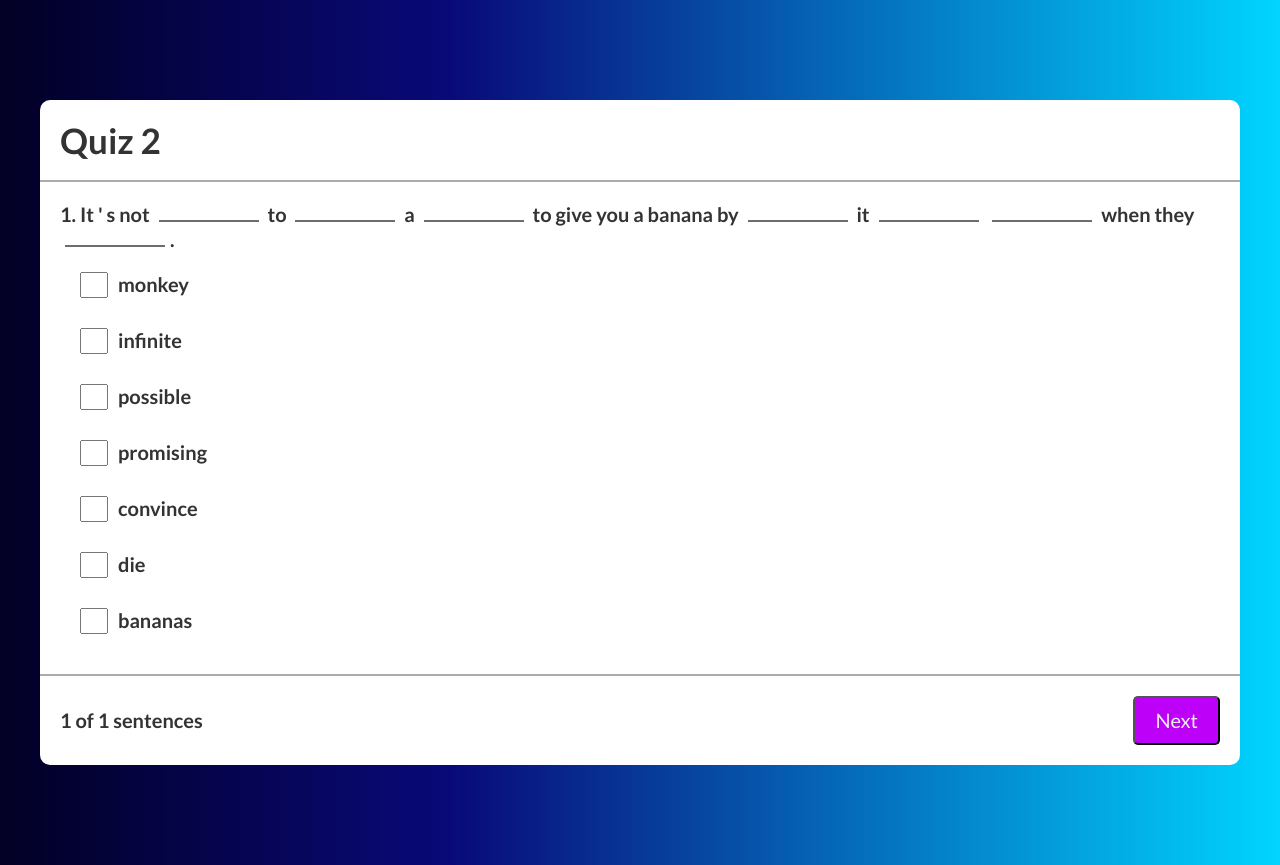
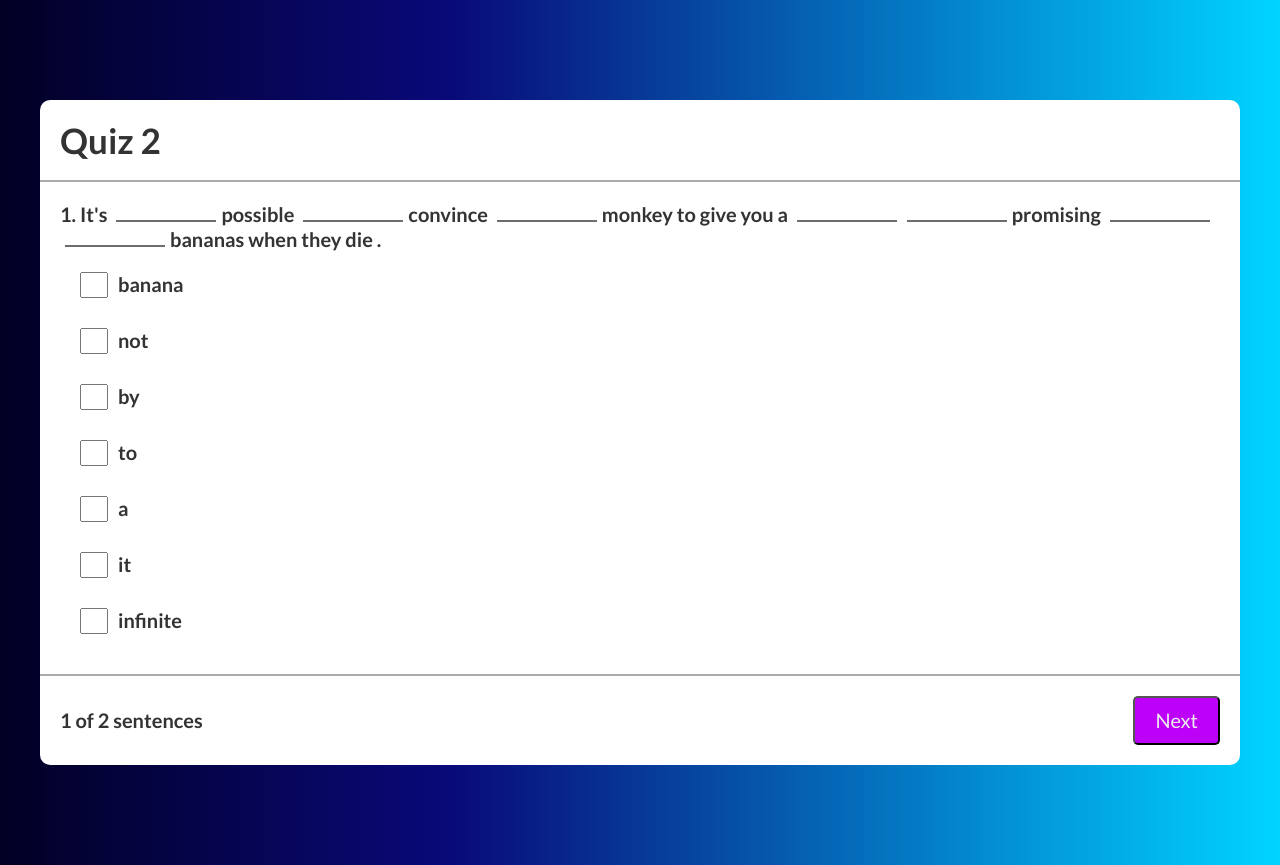
Before and after one commit to dev-raymund/Quiz, a React (Vite) app: page / in a window 1280 px wide. Built offline with nearby package versions, Linux system fonts and the light colour scheme.

Commit message:
WIP: Random words logic

```diff
--- a/src/App.jsx
+++ b/src/App.jsx
@@ -1,5 +1,5 @@
 import React from 'react'
-import Quiz_1 from './Components/Quiz/Quiz_1'
+// import Quiz_1 from './Components/Quiz/Quiz_1'
 import Quiz_2 from './Components/Quiz/Quiz_2'
 
 const App = () => {
--- a/src/Components/Quiz/Quiz_2.jsx
+++ b/src/Components/Quiz/Quiz_2.jsx
@@ -1,4 +1,4 @@
-import React, { useState } from 'react'
+import React, { useState, useEffect } from 'react'
 import './Quiz.css'
 import { sentences } from '../../assets/quiz_data_2'
 
@@ -6,44 +6,50 @@ const Quiz_2 = () => {
 
     let [index, setIndex] = useState(0)
     let [sentence, setSentence] = useState(sentences[index])
-    let [answer, setAnswer] = useState(null)
-    // let [lock, setLock] = useState(false) // Lock answer after click
+    let [words, setWords] = useState([])
+    let [answer, setAnswer] = useState([])
     let [score, setScore] = useState(0)
     let [result, setResult] = useState(false)
 
-    // const explodedSentence = sentence.sentence.split(' ')
-    const explodedSentence = sentence.sentence.split(/\b|[,.\s]/)
-    const words = sentence.words
-    const answerTemp = []
+    // Returns a half random item in array
+    const getRandomItems = (array) => {
 
-    const structuredSentence = () => {
+        const countItems = array.length
+        const randomItems = []
 
-        if (sentence.words && sentence.words.length > 0) {
+        for (let i = 0; i < countItems / 2; i++) {
+            const randomIndex = Math.floor(Math.random() * countItems)
 
-            const replacedSentence = explodedSentence.map((word, index) => {
-                if (sentence.words.includes(word)) {
-                    return <span className={`blank w-100 word item-${index}`} key={index}></span>
-                } else {
-                    return <span key={index}>{word} </span>
-                }
-            })
-            return replacedSentence
-
-        } else {
-            return sentence
+            if(!randomItems.includes(array[randomIndex])) {
+                randomItems.push(array[randomIndex])
+            }
         }
-
+        return randomItems
     }
 
     const compareArrays = (a, b) => {
         return JSON.stringify(a) === JSON.stringify(b);
     }
 
-    const next = () => {
+    const mapItemsInArray = (array, items) => {
+        return items.map(item => array.indexOf(item));
+    }
+
+    const sortNumbers = (array) => {
+        return array.sort((a, b) => {
+            return a - b
+        })
+    }
+
+    const explodedSentence = sentence.split(' ')
+    const mergedRandomWords = getRandomItems(explodedSentence)
+    const answerTemp = []
+
+    const next = (words) => {
 
         // setLock(true)
 
-        if(compareArrays(sentence.words, answerTemp)) {
+        if(compareArrays(words, answerTemp)) {
             setScore(prev => prev + 1)
         }
 
@@ -72,16 +78,40 @@ const Quiz_2 = () => {
         setResult(false)
     }
 
+    const structuredSentence = () => {
 
-    const wordsBlankIndex = () => {
-        return words.map(word => explodedSentence.indexOf(word));
+        if (words && words.length > 0) {
+
+            const checkedWords = []
+
+            return explodedSentence.map((word, index) => {
+
+                if(checkedWords.includes(word)) {
+
+                    return <span key={index}>{word} </span>
+
+                } else {
+
+                    checkedWords.push(word)
+
+                    if (words.includes(word)) {
+                        return <span className={`blank w-100 word item-${index}`} key={index}></span>
+                    } else {
+                        return <span key={index}>{word} </span>
+                    }
+                }
+
+            })
+
+        }
     }
 
     const populateAnswer = (e, word) => {
 
         const inputValue = e.target.value - 1
+        const wordIndex = mapItemsInArray(explodedSentence, words)
 
-        const wordIndex = wordsBlankIndex()[inputValue]
+        sortNumbers(wordIndex)
 
         if(undefined !== wordIndex) {
 
@@ -91,9 +121,16 @@ const Quiz_2 = () => {
 
             answerTemp.splice(inputValue, 0, word)
 
-            document.querySelector(`.word.item-${wordIndex}`).textContent = word
+            const checkSpan = document.querySelector(`.word.item-${wordIndex[inputValue]}`)
+            if(checkSpan) {
+                checkSpan.textContent = word
+            }
         }
     }
+
+    useEffect(() => {
+        setWords(mergedRandomWords)
+    }, [])
 
     return (
         <div className='container pt-100 pb-100'>
@@ -112,7 +149,7 @@ const Quiz_2 = () => {
                             <div>
                                 <h2 className='text-black'>{index + 1}. {structuredSentence()}.</h2>
                                 <ul className='pl-20'>
-                                    {sentence.shuffleWords.map((word, index) =>
+                                    {words.map((word, index) =>
                                         <li
                                             className={`word-item text-black flex gap-10`}
                                             key={word}
@@ -144,7 +181,7 @@ const Quiz_2 = () => {
                                     <p>{index + 1} of {sentences.length} sentences</p>
                                 </div>
 
-                                <button onClick={next}>Next</button>
+                                <button onClick={(e) => {next(questionRandomWords)}}>Next</button>
                             </div>
                     }
 
@@ -152,6 +189,6 @@ const Quiz_2 = () => {
             </div>
         </div>
     );
-};
+}
 
 export default Quiz_2
--- a/src/assets/quiz_data_2.js
+++ b/src/assets/quiz_data_2.js
@@ -1,9 +1,11 @@
 export const sentences = [
-    {
-        sentence: "It's not possible to convince a monkey to give you a banana by promising it infinite bananas when they die",
-        words: ["possible", "convince", "monkey", "promising", "infinite", "bananas", "die"],
-        shuffleWords: ["monkey", "infinite", "possible", "promising", "convince", "die", "bananas"]
-    },
+    "It's not possible to convince a monkey to give you a banana by promising it infinite bananas when they die",
+    "It's much more difficult to play tennis with a bowling ball than it is to bowl with a tennis ball"
+    // {
+    //     sentence: "It's not possible to convince a monkey to give you a banana by promising it infinite bananas when they die",
+    //     words: ["possible", "convince", "monkey", "promising", "infinite", "bananas", "die"],
+    //     shuffleWords: ["monkey", "infinite", "possible", "promising", "convince", "die", "bananas"]
+    // },
     // {
     //     sentence: "It's much more difficult to play tennis with a bowling ball than it is to bowl with a tennis ball",
     //     words: ["much", "difficult", "play", "bowling", "bowl"],
```
